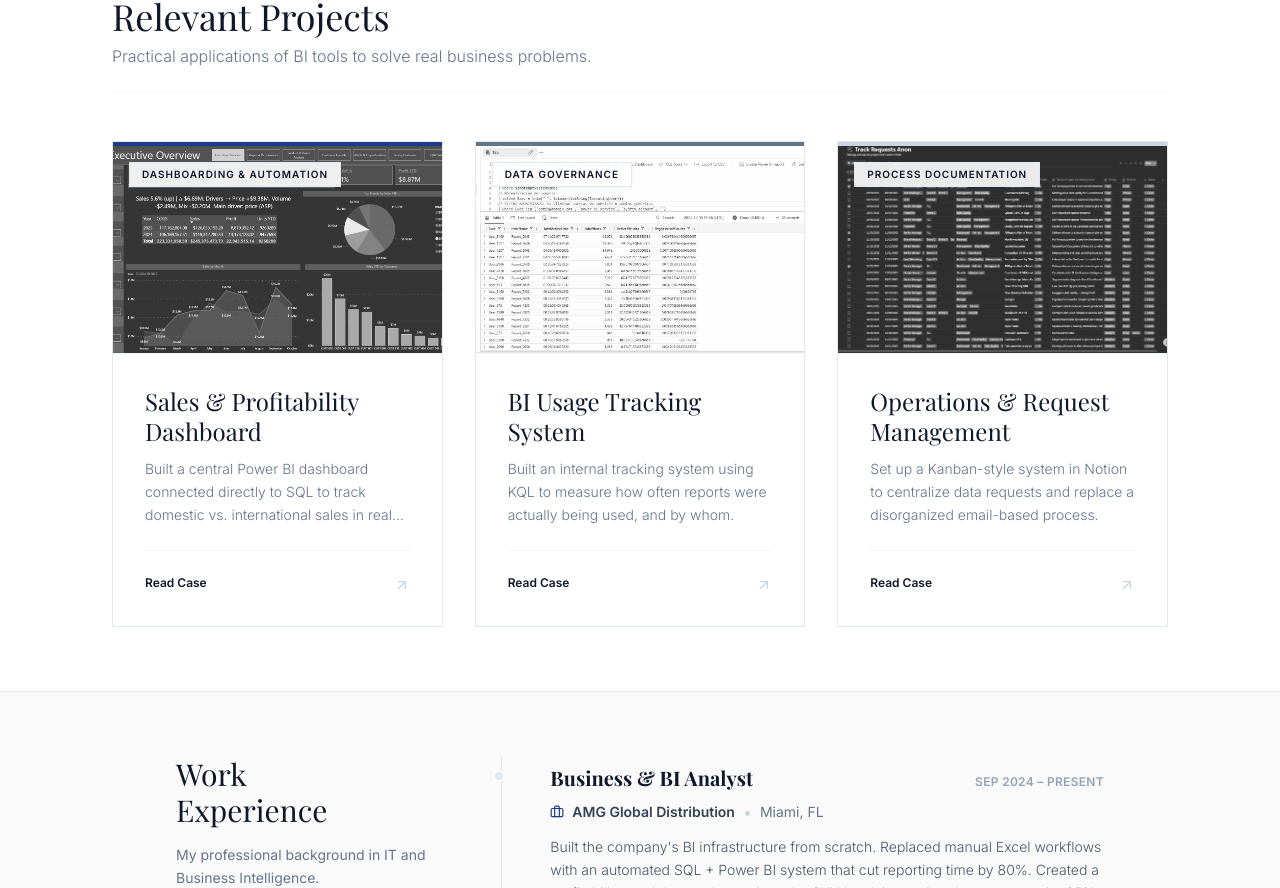
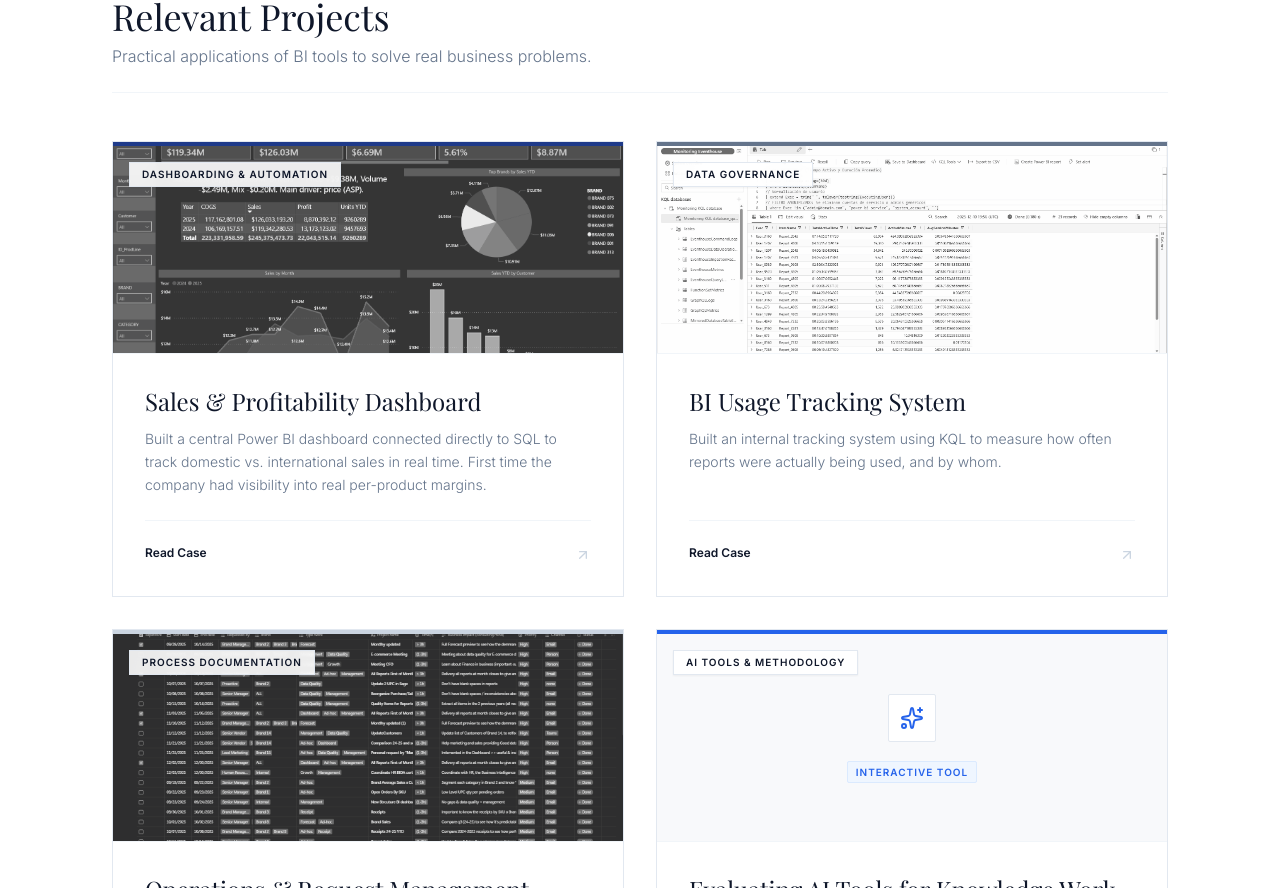
Before and after one commit to juanmaa8/Portfolio, a React (Vite) app: page / in a window 1280 px wide. Shown: the part 1912-2800 px from the top of the page. Built offline with nearby package versions, Linux system fonts and the light colour scheme; the HTML template or start-up script is replaced by a standard one; a web font is replaced by a local one.

Commit message:
Update App.tsx

```diff
--- a/src/App.tsx
+++ b/src/App.tsx
@@ -79,7 +79,16 @@ const content = {
         challenge:"Ad-hoc data requests came in from everywhere with no structure. Hard to prioritize, hard to show leadership what the BI function was actually delivering.",
         solution:"Built a simple intake system in Notion categorizing tasks as Strategic vs Maintenance. Added SOPs for recurring requests so nothing fell through the cracks.",
         results:["Created a clear audit trail of completed data projects.","Made it easy to justify time allocation on strategic work.","Built a knowledge base of SOPs for onboarding and reference."],
-        stack:["Notion","SOP Writing","Task Management"] }
+        stack:["Notion","SOP Writing","Task Management"] },
+      { id:4, category:"AI TOOLS & METHODOLOGY", title:"Evaluating AI Tools for Knowledge Work", client:"Personal Research", metrics:"Structured Framework",
+        impactBadges:["Tool Evaluation","BI Workflow","Decision Framework"], tags:["Claude","ChatGPT","NotebookLM","Methodology"],
+        gallery:[],
+        shortDesc:"A structured scoring framework for evaluating AI tools across BI analysis, writing, research, and automation — benchmarked for a knowledge-worker profile.",
+        challenge:"Most AI tool comparisons are either generic (not tailored to BI workflows) or sponsored. There was no honest, task-by-task evaluation from the perspective of someone actually using these tools for data analysis, reporting, and workflow automation.",
+        solution:"Built a 20-task evaluation framework covering 6 categories: BI & Data Analysis, Writing, Research, Automation, Documents, and Career. Each tool rated 1–5 per task with analyst notes distinguishing feature-based claims from observed real-world usage.",
+        results:["Identified clear winner by task category — not a single winner overall.","Found free stack (Claude Pro + ChatGPT Free + NotebookLM) covers most BI analyst needs at $20/mo.","Framework published as an interactive tool — filterable by winner, category, and view mode."],
+        stack:["Claude Pro","ChatGPT","NotebookLM","Research Methodology"],
+        isInteractive: true }
     ],
     experienceList: [
       { role:"Business & BI Analyst", company:"AMG Global Distribution", location:"Miami, FL", period:"Sep 2024 – Present", desc:"Built the company's BI infrastructure from scratch. Replaced manual Excel workflows with an automated SQL + Power BI system that cut reporting time by 80%. Created a profitability model to track margin at the SKU level, improving data accuracy by 25%. Worked closely with Sales and IT to define KPIs for inventory and revenue tracking." },
@@ -156,7 +165,16 @@ const content = {
         challenge:"Las solicitudes ad-hoc llegaban de todos lados sin estructura. Difícil priorizar, difícil mostrar a liderazgo lo que la función de BI estaba entregando.",
         solution:"Construí un sistema de intake simple en Notion categorizando tareas como Estratégicas vs Mantenimiento. Añadí SOPs para solicitudes recurrentes.",
         results:["Creé un historial claro de proyectos de datos completados.","Facilité la justificación de tiempo en trabajo estratégico.","Construí una base de conocimiento de SOPs para referencia y onboarding."],
-        stack:["Notion","Escritura de SOPs","Gestión de Tareas"] }
+        stack:["Notion","Escritura de SOPs","Gestión de Tareas"] },
+      { id:4, category:"HERRAMIENTAS IA & METODOLOGÍA", title:"Evaluando Herramientas de IA para el Trabajo del Conocimiento", client:"Investigación Personal", metrics:"Framework Estructurado",
+        impactBadges:["Evaluación de Herramientas","Flujo de Trabajo BI","Framework de Decisión"], tags:["Claude","ChatGPT","NotebookLM","Metodología"],
+        gallery:[],
+        shortDesc:"Un framework de puntuación estructurado para evaluar herramientas de IA en análisis BI, escritura, investigación y automatización — benchmarked para un perfil de knowledge worker.",
+        challenge:"La mayoría de comparativas de herramientas IA son genéricas o patrocinadas. No existía una evaluación honesta, tarea por tarea, desde la perspectiva de alguien que usa estas herramientas para análisis de datos, reporting y automatización de flujos.",
+        solution:"Construí un framework de evaluación de 20 tareas en 6 categorías: Análisis BI, Escritura, Investigación, Automatización, Documentos y Carrera. Cada herramienta puntuada 1–5 por tarea con notas de analista que distinguen claims documentados de uso real observado.",
+        results:["Identificado ganador claro por categoría de tarea — no un único ganador global.","Stack gratuito (Claude Pro + ChatGPT Free + NotebookLM) cubre la mayoría de necesidades BI a $20/mes.","Framework publicado como herramienta interactiva — filtrable por ganador, categoría y modo de vista."],
+        stack:["Claude Pro","ChatGPT","NotebookLM","Metodología de Investigación"],
+        isInteractive: true }
     ],
     experienceList:[
       { role:"Business & BI Analyst", company:"AMG Global Distribution", location:"Miami, FL", period:"Sep 2024 – Actualidad", desc:"Construí la infraestructura de BI de la empresa desde cero. Reemplacé flujos manuales de Excel con un sistema automatizado SQL + Power BI que redujo el tiempo de reporte en un 80%. Creé un modelo de rentabilidad para rastrear márgenes por SKU, mejorando la precisión de datos en un 25%. Trabajé con Sales e IT para definir KPIs de inventario y seguimiento de ingresos." },
@@ -277,18 +295,22 @@ const MetricCard: React.FC<{ value:number; suffix:string; label:string; delay:nu
 
 const ProjectCard: React.FC<{ project:Project; onClick:()=>void; t:any; delay:number; inView:boolean }> = ({ project,onClick,t,delay,inView }) => {
   const [err, setErr] = useState(false);
+  const accentColor = project.id===1?"bg-blue-900":project.id===2?"bg-slate-500":project.id===4?"bg-blue-600":"bg-slate-300";
   return (
     <div onClick={onClick} data-cursor className={`reveal card-lift group cursor-pointer bg-white border border-slate-200 hover:border-slate-300 hover:shadow-2xl hover:shadow-slate-200/60 transition-all duration-500 flex flex-col h-full relative ${inView?"visible":""}`} style={{ transitionDelay:`${delay}ms` }}>
-      <div className={`h-1 w-full ${project.id===1?"bg-blue-900":project.id===2?"bg-slate-500":"bg-slate-300"}`} />
+      <div className={`h-1 w-full ${accentColor}`} />
       <div className="h-52 bg-[#F8F9FB] relative overflow-hidden flex items-center justify-center border-b border-slate-100">
         {!err && project.gallery?.length ? (
           <img src={project.gallery[0]} alt={project.title} onError={()=>setErr(true)} className="w-full h-full object-cover grayscale group-hover:grayscale-0 transition-all duration-700 opacity-90 group-hover:opacity-100 group-hover:scale-105" />
         ) : (
           <div className="text-center p-6 transition-transform duration-500 group-hover:-translate-y-1">
             <div className="w-12 h-12 border border-slate-200 bg-white flex items-center justify-center rounded-sm mx-auto mb-4">
-              {project.id===1?<BarChart3 className="text-slate-900"/>:project.id===2?<Code2 className="text-slate-900"/>:<FileText className="text-slate-900"/>}
+              {project.id===1?<BarChart3 className="text-slate-900"/>:project.id===2?<Code2 className="text-slate-900"/>:project.id===4?<Sparkles className="text-blue-600"/>:<FileText className="text-slate-900"/>}
             </div>
-            <span className="text-[10px] font-bold uppercase tracking-widest text-slate-400">{t.viewReport}</span>
+            {project.isInteractive
+              ? <span className="text-[10px] font-bold uppercase tracking-widest text-blue-600 border border-blue-100 bg-blue-50 px-2 py-1 rounded-sm">Interactive Tool</span>
+              : <span className="text-[10px] font-bold uppercase tracking-widest text-slate-400">{t.viewReport}</span>
+            }
           </div>
         )}
         <div className="absolute top-4 left-4 bg-white/90 backdrop-blur px-3 py-1 text-[10px] font-bold uppercase tracking-widest text-slate-900 border border-slate-200 shadow-sm">{project.category}</div>
@@ -541,7 +563,7 @@ const Portfolio: React.FC = () => {
               <p  className={`reveal font-sans text-slate-500 font-light ${workR.visible?"visible":""}`} style={{transitionDelay:"100ms"}}>{t.work.subtitle}</p>
             </div>
           </div>
-          <div className="grid grid-cols-1 lg:grid-cols-3 gap-8">
+          <div className="grid grid-cols-1 md:grid-cols-2 lg:grid-cols-2 gap-8">
             {t.projects.map((p:Project,i:number)=>(<ProjectCard key={p.id} project={p} onClick={()=>openProject(p)} t={t.work} delay={i*150} inView={workR.visible} />))}
           </div>
         </div>
@@ -731,6 +753,20 @@ const Portfolio: React.FC = () => {
                   </div>
                 </div>
                 {project.disclaimer && (<p className="text-xs text-slate-400 italic border-t border-slate-100 pt-4 leading-relaxed">🔒 {project.disclaimer}</p>)}
+                {project.isInteractive && (
+                  <div className="border-t border-slate-100 pt-6 mt-2">
+                    <a
+                      href="/ai-tools"
+                      target="_blank"
+                      rel="noopener noreferrer"
+                      onClick={e => e.stopPropagation()}
+                      className="inline-flex items-center gap-3 px-6 py-3 bg-slate-900 text-white text-xs font-bold tracking-widest uppercase hover:bg-blue-900 transition-all duration-300 rounded-sm"
+                    >
+                      <Sparkles size={14}/> Open Interactive Tool
+                    </a>
+                    <p className="text-[10px] text-slate-400 mt-3 font-light">Filterable by task, tool, and evidence type.</p>
+                  </div>
+                )}
               </div>
             </div>
           </div>
```
